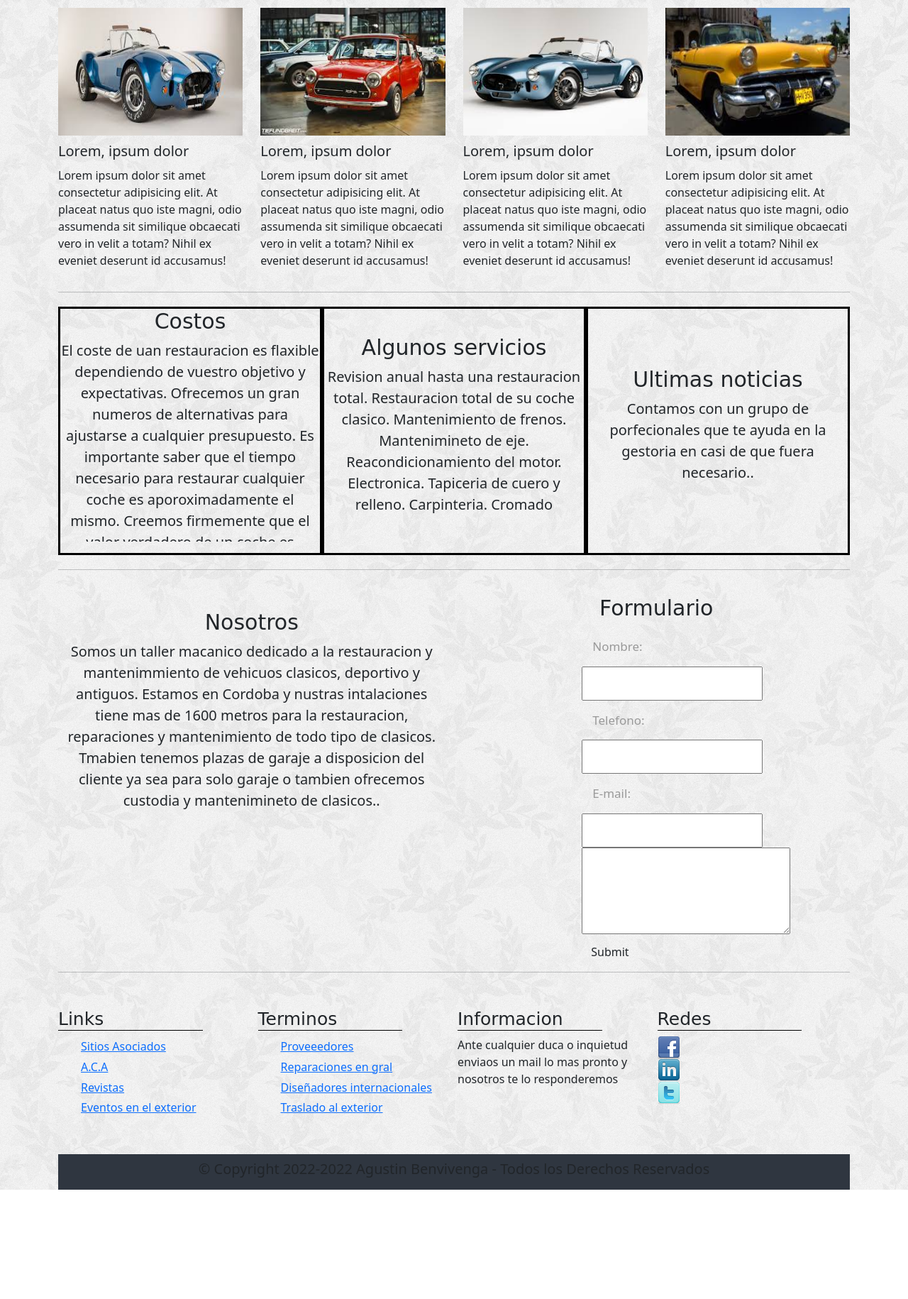
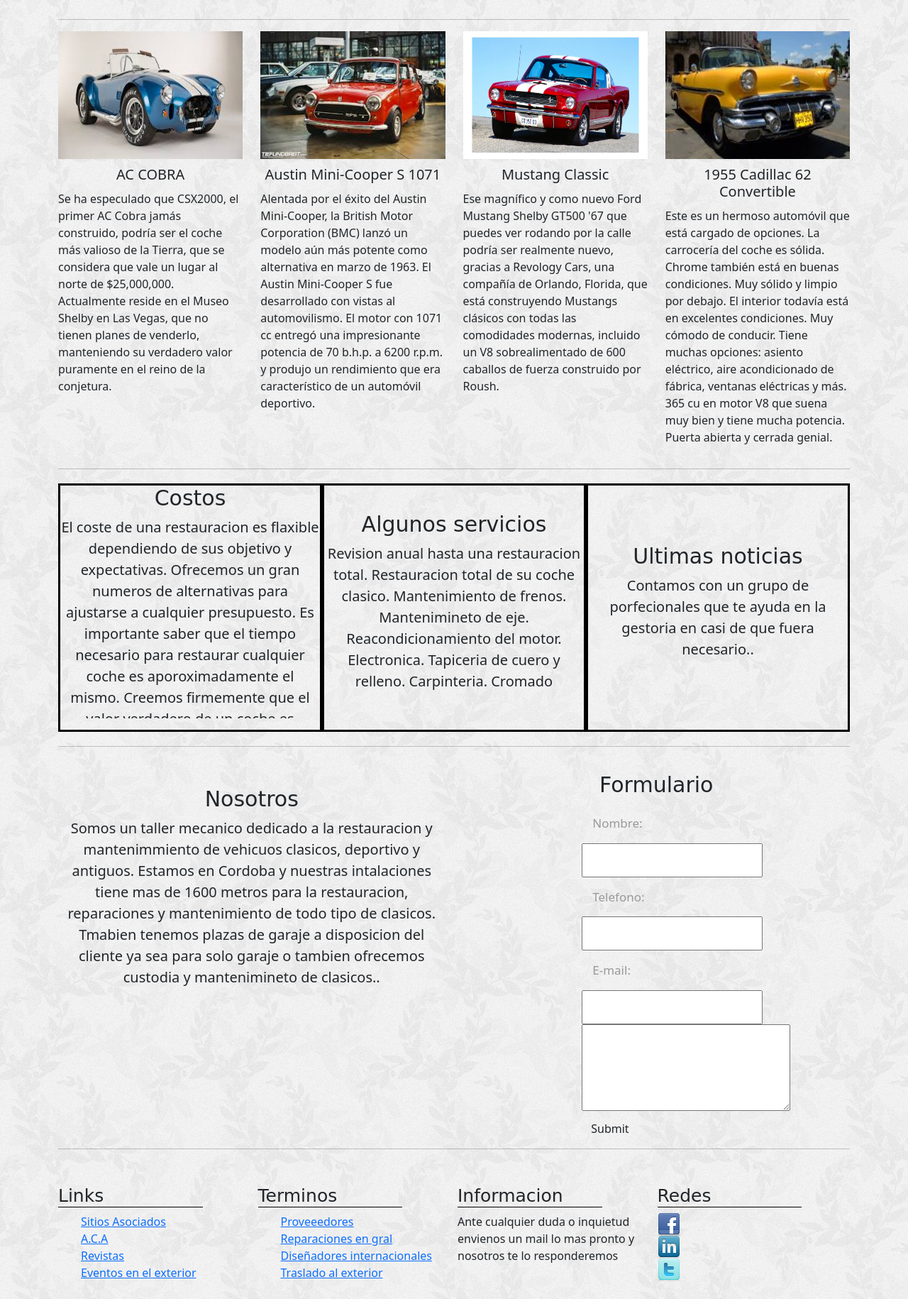
Before and after one commit to Agustin1017/tercera-entrega, a website: page index.html in a window 1280 px wide. Shown: the part 407-2237 px from the top of the page at 71% size. Before the commit the page ends 2083 px from the top, so only its background shows below. Drawn offline with nearby package versions, Linux system fonts and the light colour scheme; a web font is replaced by a local one.

Commit message:
entrega-final

```diff
--- a/index.html
+++ b/index.html
@@ -10,8 +10,8 @@
     <link rel="preconnect" href="https://fonts.gstatic.com" crossorigin>
     <link href="https://fonts.googleapis.com/css2?family=Redressed&display=swap" rel="stylesheet">
 	<link rel="stylesheet" href="https://cdnjs.cloudflare.com/ajax/libs/font-awesome/6.1.1/css/all.min.css">
+	<title>Beautiful Classic</title>
 	<link href="https://cdn.jsdelivr.net/npm/bootstrap@5.2.0-beta1/dist/css/bootstrap.min.css" rel="stylesheet" integrity="sha384-0evHe/X+R7YkIZDRvuzKMRqM+OrBnVFBL6DOitfPri4tjfHxaWutUpFmBp4vmVor" crossorigin="anonymous">
-	<title>Beautiful Classic</title>
 </head>
 <body>
 	<!-- INICIO-DE-CONTAINER -->
@@ -55,7 +55,7 @@
 							<h1>Bienvenidos a los clasicos !!</h1>
 							<p>
 								Del compromiso profesional que asumimos con cada trabajo que nos ha posicionado en el plano nacional e
-								internacional como artitas de la estrauracion. Es parte de neutro trabajo utilizar las herramientas
+								internacional como artitas de la restauracion. Es parte de nuestro trabajo utilizar las herramientas
 								genuinas, detalle que ha sido destacado por respetados coleccionistas. Tambien realizamos pedidos
 								especiales como potenciacion de motor cromado de sus piezas y de carroceria con resultados notables que
 								han llamado la atencion en salones de exposicion.
@@ -64,32 +64,29 @@
 					</section>
 				    <!-- FIN-HEADER -->
 				    <!--INICIO-DE-SECTION -->
+					<hr>
                     <section>
 						<!-- GALERIA-PRIMER-ARTICULO -->
 						<div class="galeria-foto-autos" id="galeria">
 							<div>
 								<img src="imagenes/images (2).jpg" alt="foto-galeria-autos">
-								<h2>Lorem, ipsum dolor</h2>
-								<p>Lorem ipsum dolor sit amet consectetur adipisicing elit. At placeat natus quo iste magni,
-									odio assumenda sit similique obcaecati vero in velit a totam? Nihil ex eveniet deserunt id accusamus!</p>
+								<h2>AC COBRA</h2>
+								<p>Se ha especulado que CSX2000, el primer AC Cobra jamás construido, podría ser el coche más valioso de la Tierra, que se considera que vale un lugar al norte de $25,000,000. Actualmente reside en el Museo Shelby en Las Vegas, que no tienen planes de venderlo, manteniendo su verdadero valor puramente en el reino de la conjetura.</p>
 							</div>
 							<div>
 								<img src="imagenes/images.jpg" alt="foto-auto-rojo">
-								<h2>Lorem, ipsum dolor</h2>
-								<p>Lorem ipsum dolor sit amet consectetur adipisicing elit. At placeat natus quo iste magni, odio assumenda sit
-									similique obcaecati vero in velit a totam? Nihil ex eveniet deserunt id accusamus!</p>
+								<h2>Austin Mini-Cooper S 1071</h2>
+								<p>Alentada por el éxito del Austin Mini-Cooper, la British Motor Corporation (BMC) lanzó un modelo aún más potente como alternativa en marzo de 1963. El Austin Mini-Cooper S fue desarrollado con vistas al automovilismo. El motor con 1071 cc entregó una impresionante potencia de 70 b.h.p. a 6200 r.p.m. y produjo un rendimiento que era característico de un automóvil deportivo.</p>
 							</div>
 							<div>
-								<img src="imagenes/descarga.jpg" alt="foto-auto-celeste">
-								<h2>Lorem, ipsum dolor</h2>
-								<p>Lorem ipsum dolor sit amet consectetur adipisicing elit. At placeat natus quo iste magni, odio assumenda sit
-									similique obcaecati vero in velit a totam? Nihil ex eveniet deserunt id accusamus!</p>
+								<img src="imagenes/0028382145.jpg" alt="foto-auto-celeste">
+								<h2>Mustang Classic</h2>
+								<p>Ese magnífico y como nuevo Ford Mustang Shelby GT500 '67 que puedes ver rodando por la calle podría ser realmente nuevo, gracias a Revology Cars, una compañía de Orlando, Florida, que está construyendo Mustangs clásicos con todas las comodidades modernas, incluido un V8 sobrealimentado de 600 caballos de fuerza construido por Roush.</p>
 							</div>
 							<div>
 								<img src="imagenes/images (1).jpg" alt="foto-auto-amarillo">
-								<h2>Lorem, ipsum dolor</h2>
-								<p>Lorem ipsum dolor sit amet consectetur adipisicing elit. At placeat natus quo iste magni, odio assumenda sit
-									similique obcaecati vero in velit a totam? Nihil ex eveniet deserunt id accusamus!</p>
+								<h2>1955 Cadillac 62 Convertible</h2>
+								<p>Este es un hermoso automóvil que está cargado de opciones. La carrocería del coche es sólida. Chrome también está en buenas condiciones. Muy sólido y limpio por debajo. El interior todavía está en excelentes condiciones. Muy cómodo de conducir. Tiene muchas opciones: asiento eléctrico, aire acondicionado de fábrica, ventanas eléctricas y más. 365 cu en motor V8 que suena muy bien y tiene mucha potencia. Puerta abierta y cerrada genial.</p>
 							</div>
 						</div>
 						<!-- FIN-GALERIA-->
@@ -98,7 +95,7 @@
 						<div class="informacion-de-autos" id="servicios">
 							<div class="informacion">
 								<h3>Costos</h3>
-								<p>El coste de uan restauracion es flaxible dependiendo de vuestro objetivo y expectativas. Ofrecemos un
+								<p>El coste de una restauracion es flaxible dependiendo de sus objetivo y expectativas. Ofrecemos un
 									gran numeros de alternativas para ajustarse a cualquier presupuesto. Es importante saber que el
 									tiempo necesario para restaurar cualquier coche es aporoximadamente el mismo. Creemos firmemente que
 									el valor verdadero de un coche es relativo al dueño y no al precio en el mercado.</p>
@@ -121,8 +118,8 @@
 						<div class="formulario-infomacion-extra">
 							<div id="nosotros">
 								<h4>Nosotros</h4>
-								<p>Somos un taller macanico dedicado a la restauracion y mantenimmiento de vehicuos clasicos, deportivo
-									y antiguos. Estamos en Cordoba y nustras intalaciones tiene mas de 1600 metros para la restauracion,
+								<p>Somos un taller mecanico dedicado a la restauracion y mantenimmiento de vehicuos clasicos, deportivo
+									y antiguos. Estamos en Cordoba y nuestras intalaciones tiene mas de 1600 metros para la restauracion,
 									reparaciones y mantenimiento de todo tipo de clasicos. Tmabien tenemos plazas de garaje a
 									disposicion del cliente ya sea para solo garaje o tambien ofrecemos custodia y mantenimineto de
 									clasicos..</p>
@@ -146,8 +143,8 @@
 					<!-- FIN-SECTION -->
                     <hr>
 		        	<!-- LINKS-DE-FOOTER -->
-			<div class="footer-links">
-				<div class="footer-container">
+		        	<div class="links-container">
+			        	<div class="pie-container">
 			        		<div class="pie-izquierdo-links">
 					     	       <h4>Links</h4>
 				        		<ul>
@@ -168,7 +165,7 @@
 					        </div>
 					        <div class="pie-de-centro-informacion">
 						        <h4>Informacion</h4>
-						<p>Ante cualquier duca o inquietud enviaos un mail lo mas pronto y nosotros te lo responderemos</p>
+						        <p>Ante cualquier duda o inquietud envienos un mail lo mas pronto y nosotros te lo responderemos</p>
 					        </div>
 					        <div class="pie-derecho-redes">
 						        <div>
--- a/scss/style.scss
+++ b/scss/style.scss
@@ -19,6 +19,7 @@
         width: 75%;
         margin: auto;
     }
+
     /*NAVEGETION*/
     .nav-bar {
         font-size: 17px;
@@ -114,6 +115,7 @@
         font-family: arial;
         margin-top: 50px;
         text-align: center;
+        color: #000000;
       }
     }
     /*FIN-DE-HEADER*/
@@ -123,6 +125,8 @@
         display: grid;
         grid-template-columns: 1fr 1fr 1fr 1fr;
         gap: 25px;
+        margin-bottom: 10px;
+        margin-top: 10px;
     }
     .galeria-foto-autos{
         img{
@@ -133,7 +137,8 @@
     .galeria-foto-autos  {
         h2{
             font-size: 20px;
-             margin: 10px 0px;
+            margin: 10px 0px;
+            text-align: center;
         }
     }
     .galeria-foto-autos{
@@ -141,7 +146,6 @@
         div:hover{
             box-shadow: 0px 0px 5px 5px #000000;
             opacity: 10px;
-            padding: 5px;
             cursor: pointer;
         }
 
@@ -246,25 +250,25 @@
     /*FIN-INFORMACION-EXTRA*/
     /*FIN-SECTION*/
     /*INICIO-FOOTER*/
-    .footer-links {
+    .links-container {
         padding: 35px 0px;
     }
-    .footer-container {
+    .pie-container {
         display: grid;
         grid-template-columns: repeat(4, 1fr);
         gap: 10px;
         align-items: flex-start;
         justify-content: center;
     }
-    .footer-container h4 {
+    .pie-container h4 {
         font-family: $titulos; /*CAMBIE LA VARIABLE TITULO*/
         font-size: 25px;
         border-bottom: 1px solid #000000;
         width: 75%;
 
     }
-    .footer-container{
-       UL{
+    .pie-container{
+       ul{
         margin-left: auto;
         margin-right: auto;
        }
@@ -384,12 +388,26 @@
    flex-direction: column;
   }
 
-  .footer-links{
-    margin-top: 250px;
+
+
+  #contacto{
+    margin-top: 90px;
   }
 
-  .footer-container{
+
+  .links-container{
+    margin-top: 280px;
+    }
+
+  .pie-container{
     margin-top: 260px;
     grid-template-columns: repeat(1, 1fr);
+    }
+
+  .footer{
+    h5{
+        font-size: 12px;
+        color: #f0f8ff;
+    }
   }
  }
```
Also changed, not shown: css/estilos.css. Lines whose indentation alone changed are shown as unchanged.
